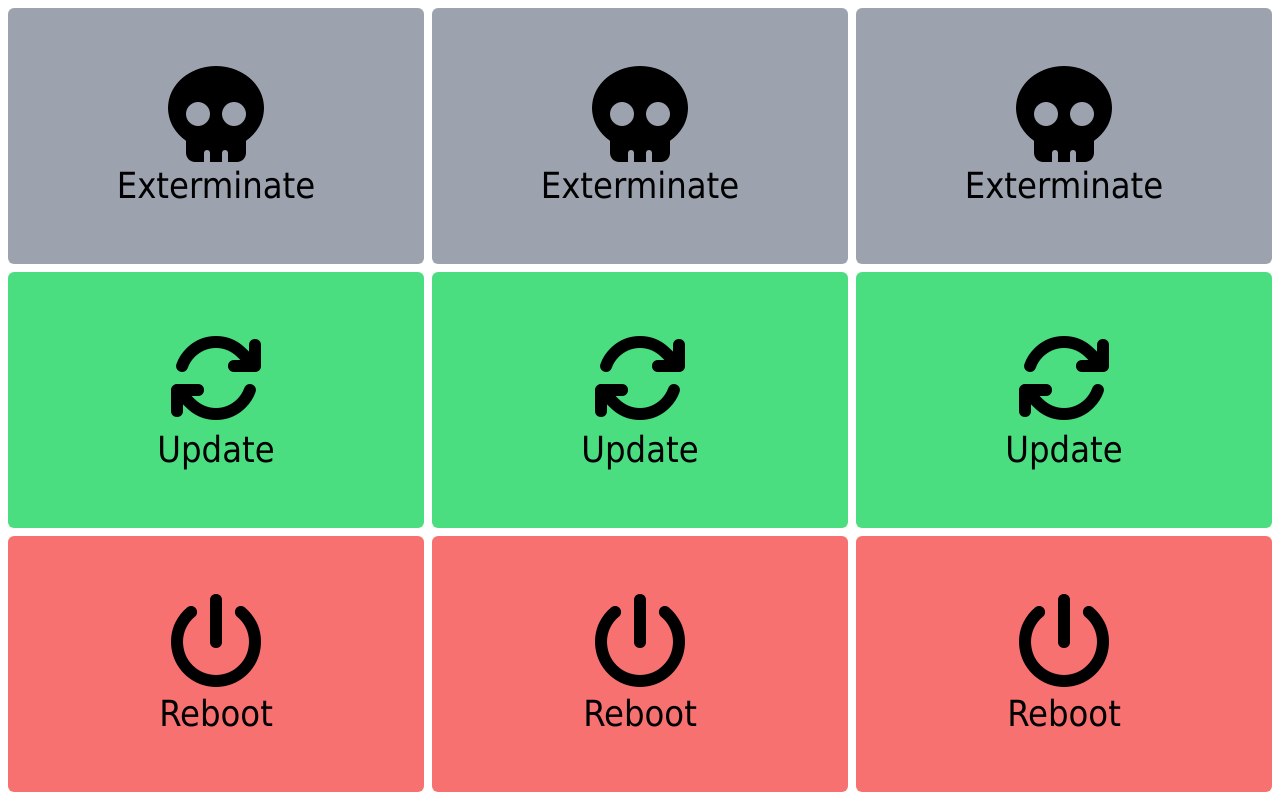
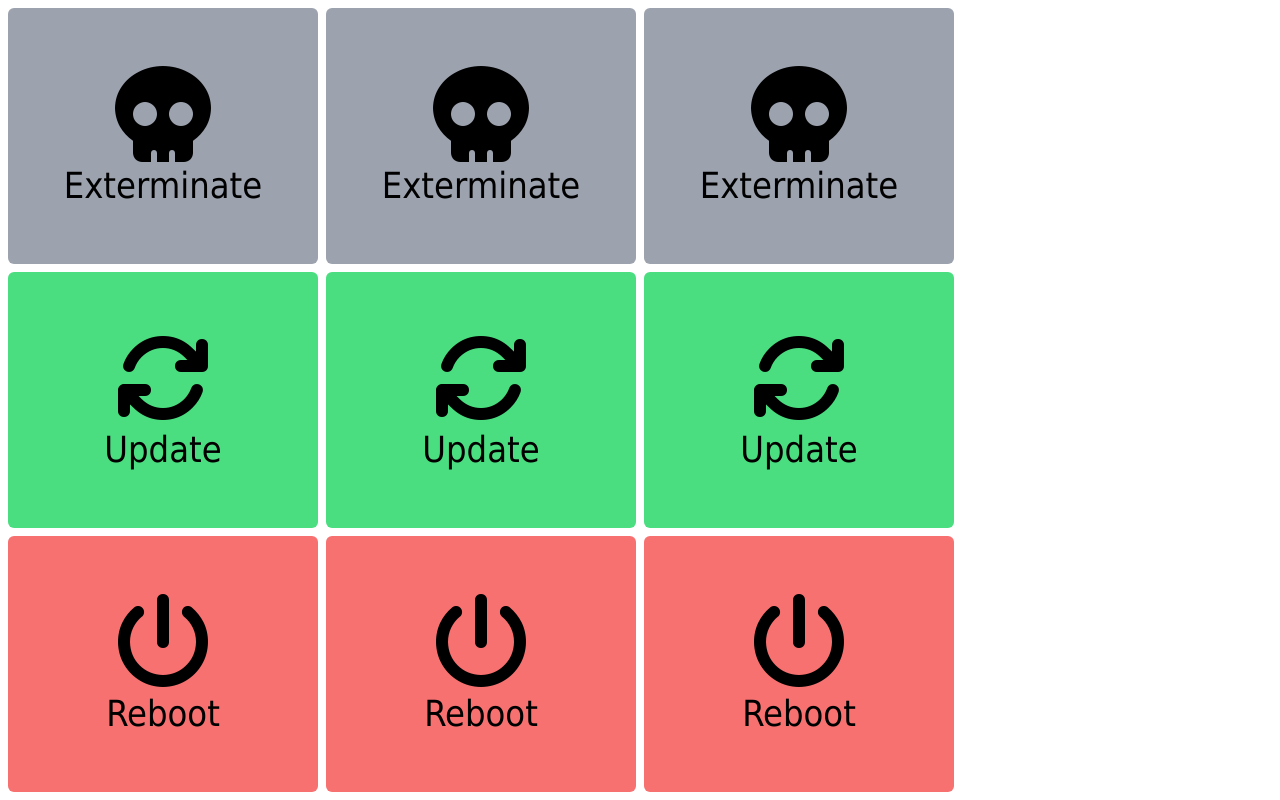
Before and after one commit to wvb-nuvias/Q.Dalek, a PHP site: page / in a window 1280 px wide. Run offline with PHP 8.4, Linux system fonts and the light colour scheme; some libraries are stand-ins or nearby versions.

Commit message:
try add col

```diff
--- a/index.php
+++ b/index.php
@@ -37,7 +37,7 @@
             $itemmargin="1";
         ?>
 
-        <div class="grid grid-flow-col grid-cols-3 grid-rows-3 gap-<?=$margin?> w-screen h-screen p-<?=$margin?>">
+        <div class="grid grid-flow-col grid-cols-4 grid-rows-3 gap-<?=$margin?> w-screen h-screen p-<?=$margin?>">
             <button onclick="exterminate()" class="rounded-md bg-gray-400">
                 <div class="flex flex-col gap-<?=$itemmargin?>">
                     <div class="h-4/5 <?=$iconsize?> fa-solid fa-skull"></div>
```
